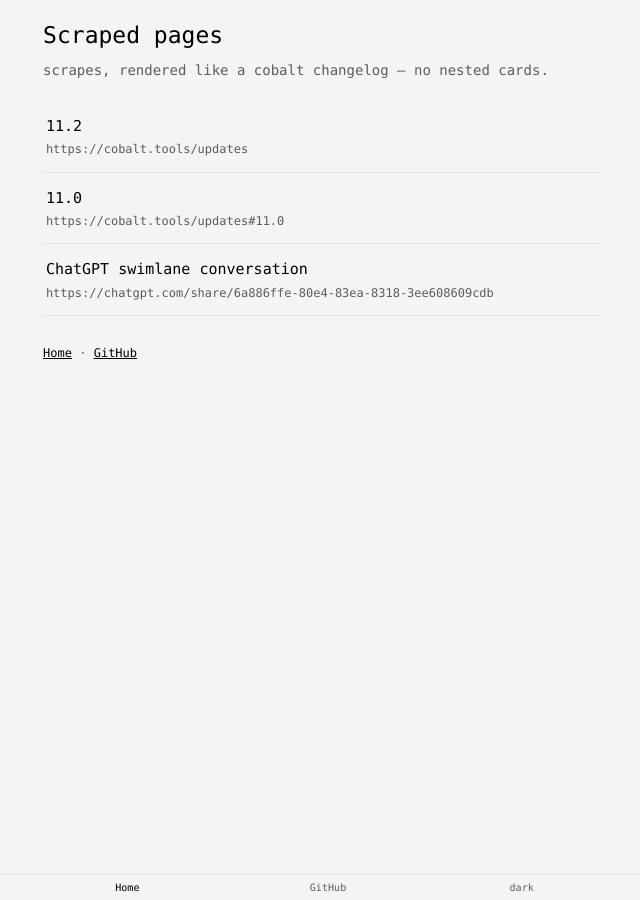
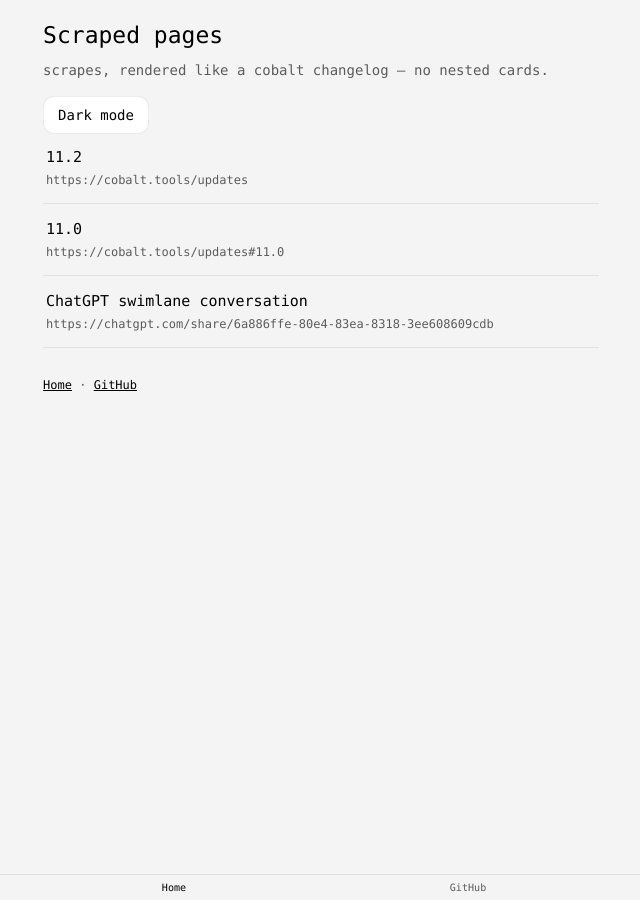
Before and after one commit to grandzam1/scrape-kit, a Jekyll site: the page built from docs/index.md, in a window 1280 px wide. Shown: the whole page, without its empty margins (319-959 px from the left). Built offline with Jekyll 4.4.1, drawn with Linux system fonts in a browser that asks for light colours; some web fonts are replaced.

Commit message:
Show a plain Dark mode button people can tap.
Replace the tiny tab-bar label with a normal button on the home page and in the article header.

Co-authored-by: Cursor <cursoragent@cursor.com>

```diff
--- a/docs/_layouts/default.html
+++ b/docs/_layouts/default.html
@@ -17,7 +17,6 @@
       <div class="portal-mobile-nav__inner">
         <a class="nav-item is-active" href="{{ '/' | relative_url }}">Home</a>
         <a class="nav-item" href="https://github.com/grandzam1/scrape-kit">GitHub</a>
-        <button class="nav-item theme-toggle" type="button" data-theme-toggle aria-pressed="false">dark</button>
       </div>
     </nav>
   </div>
--- a/docs/_layouts/focused.html
+++ b/docs/_layouts/focused.html
@@ -8,7 +8,7 @@
     <header class="portal-fixed-top-bar">
       <a class="back" href="{{ '/' | relative_url }}" aria-label="Back">←</a>
       <div class="title">{{ page.title | default: "Scrape" }}</div>
-      <button class="theme-toggle" type="button" data-theme-toggle aria-label="Toggle theme" aria-pressed="false">dark</button>
+      <button class="theme-toggle" type="button" data-theme-toggle>Dark mode</button>
     </header>
     <main class="portal-shell-content portal-shell-content--focused">
       {{ content }}
--- a/docs/assets/style.css
+++ b/docs/assets/style.css
@@ -80,10 +80,10 @@ html, body {
   position: sticky;
   z-index: 20;
   display: grid;
-  grid-template-columns: 2.75rem 1fr 2.75rem;
+  grid-template-columns: 2.75rem 1fr auto;
   align-items: center;
   min-height: var(--portal-focus-header-height);
-  padding: 0 0.5rem;
+  padding: 0 0.65rem 0 0.5rem;
   background: var(--page-bg);
 }
 
@@ -146,7 +146,26 @@ html, body {
   margin: 0 0 0.5rem;
 }
 
-.lede { color: var(--muted-foreground); margin: 0 0 1.5rem; }
+.lede { color: var(--muted-foreground); margin: 0 0 1rem; }
+
+.theme-toggle {
+  appearance: none;
+  display: inline-flex;
+  align-items: center;
+  justify-content: center;
+  min-height: 2.75rem;
+  padding: 0 1rem;
+  border: 1px solid var(--border);
+  border-radius: 11px;
+  background: var(--chip);
+  color: var(--foreground);
+  font-family: inherit;
+  font-size: 14px;
+  font-weight: 500;
+  cursor: pointer;
+}
+
+.theme-toggle:hover { box-shadow: inset 0 0 0 1px var(--foreground); }
 
 .list { list-style: none; padding: 0; margin: 0; }
 .list li { margin: 0 0 0.15rem; }
@@ -265,29 +284,6 @@ html, body {
   font-weight: 500;
 }
 
-.theme-toggle {
-  appearance: none;
-  border: 0;
-  background: transparent;
-  color: var(--muted-foreground);
-  font-family: inherit;
-  font-size: 0.72rem;
-  font-weight: 500;
-  cursor: pointer;
-  padding: 0;
-}
-
-.portal-fixed-top-bar .theme-toggle {
-  width: 2.75rem;
-  height: 2.75rem;
-  display: grid;
-  place-items: center;
-  color: var(--foreground);
-  font-size: 0.7rem;
-}
-
-.theme-toggle:hover { color: var(--foreground); }
-
 .foot {
   margin-top: 2rem;
   color: var(--muted-foreground);
--- a/docs/assets/theme.js
+++ b/docs/assets/theme.js
@@ -15,8 +15,7 @@ function applyTheme(theme) {
     localStorage.setItem(KEY, theme);
   } catch (e) {}
   document.querySelectorAll("[data-theme-toggle]").forEach((btn) => {
-    btn.setAttribute("aria-pressed", theme === "dark" ? "true" : "false");
-    btn.textContent = theme === "dark" ? "light" : "dark";
+    btn.textContent = theme === "dark" ? "Light mode" : "Dark mode";
   });
 }
 
--- a/docs/index.md
+++ b/docs/index.md
@@ -6,6 +6,7 @@ title: Scrapes
 <section class="hero">
   <h1>Scraped pages</h1>
   <p class="lede">scrapes, rendered like a cobalt changelog — no nested cards.</p>
+  <button class="theme-toggle" type="button" data-theme-toggle>Dark mode</button>
 </section>
 
 <ul class="list">
```
